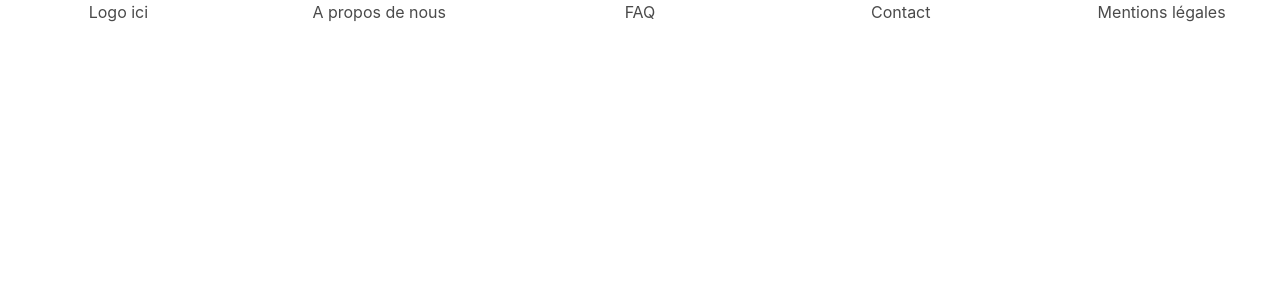
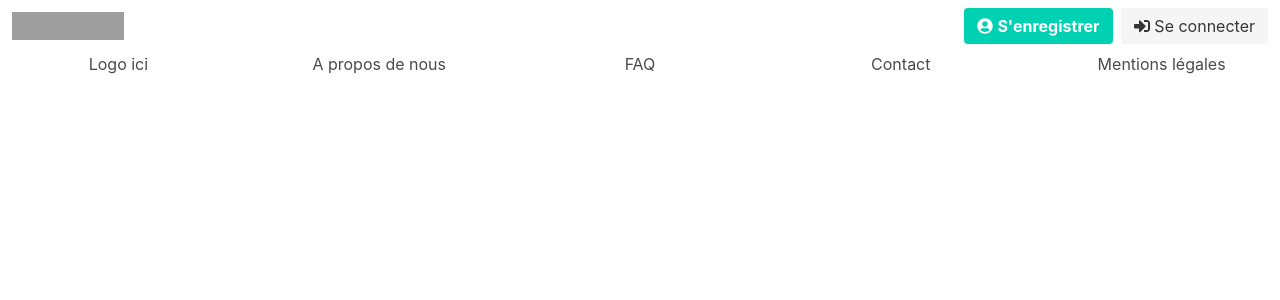
Before and after one commit to sebastien017/Allomecano, a Symfony app: template allomecano_project/templates/base.html.twig in a window 1280 px wide. Shown: the top 300 px of the page. Run offline with Twig, Linux system fonts and the light colour scheme; the template is opened without the code that fills it, so the values that code supplies are empty; some libraries are stand-ins or nearby versions; grey boxes are pictures that could not be loaded.

Commit message:
debut squelette bulma

```diff
--- a/allomecano_project/templates/base.html.twig
+++ b/allomecano_project/templates/base.html.twig
@@ -7,10 +7,38 @@
 	    <title>{% block title %}Allomecano{% endblock %}</title>
         {% block stylesheets %}
         <link rel="stylesheet" href="https://cdnjs.cloudflare.com/ajax/libs/bulma/0.7.5/css/bulma.min.css">
-        <link rel="stylesheet" href="./assets/css/style.css">
+        <link rel="stylesheet" href="{{ asset('assets/css/css.css') }}">
         {% endblock %}
     </head>
     <body>
+    	<header>
+		<nav class="navbar" role="navigation" aria-label="main navigation">
+			<div class="navbar-brand">
+				<a class="navbar-item" href="https://bulma.io">
+					<img src="https://bulma.io/images/bulma-logo.png" width="112" height="28">
+        </a>
+          <span class="navbar-burger burger" data-target="navbarMenuHeroB">
+              <span></span>
+              <span></span>
+              <span></span>
+          </span>
+			</div>
+			<div id="navbarMenuHeroB" class="navbar-menu">
+				<div class="navbar-end">
+					<div class="navbar-item">
+						<div class="buttons">
+							<a class="button is-primary">
+                <strong><i class="fas fa-user-circle mr-1"></i>S'enregistrer</strong>
+              </a>
+              <a class="button is-light">
+                <i class="fas fa-sign-in-alt mr-1"></i>Se connecter
+              </a>
+						</div>
+					</div>
+				</div>
+			</div>
+		</nav>
+	</header>
         {% block body %}{% endblock %}
         {% block footer %}
         <div class="columns is-multiline is-mobile has-text-centered ">
@@ -25,7 +53,7 @@
         {% block javascripts %}
         <script defer src="https://use.fontawesome.com/releases/v5.3.1/js/all.js"></script>
 	    <script defer src="https://ajax.googleapis.com/ajax/libs/jquery/3.4.1/jquery.min.js"></script>
-	    <script defer src="./assets/js/menu.js"></script>
+	    <script defer src="{{ asset('assets/js/menu.js') }}"></script>
         {% endblock %}
     </body>
 </html>
```
